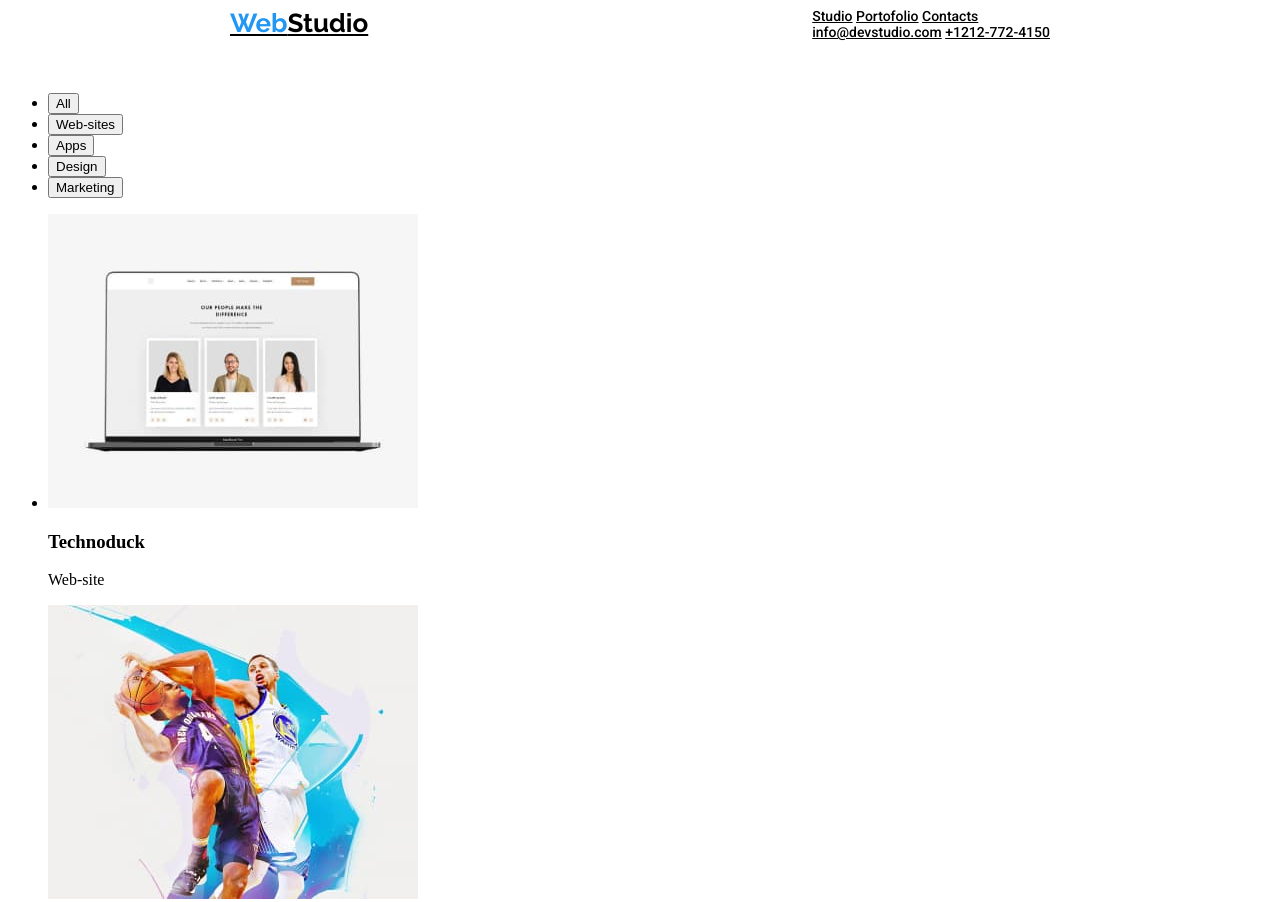
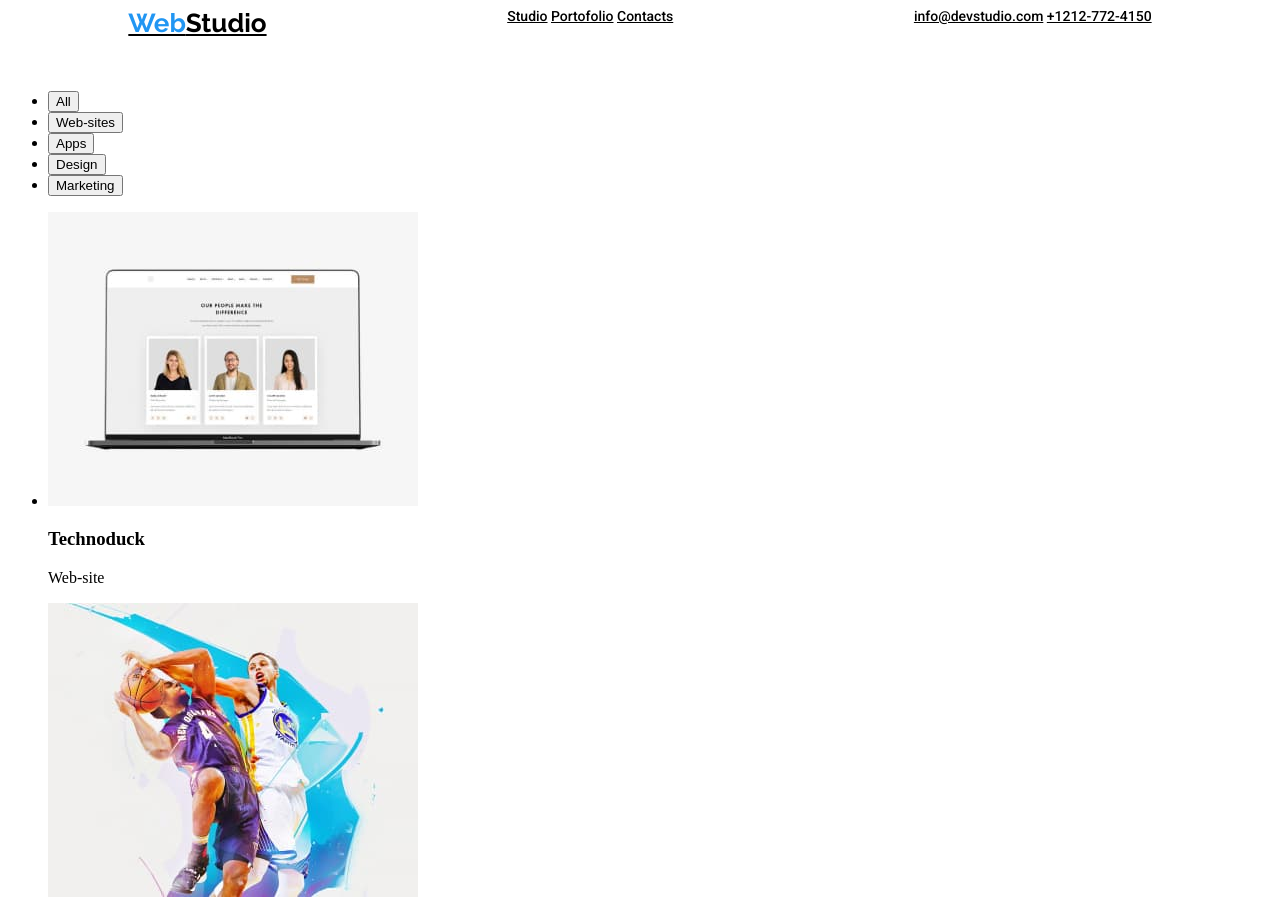
Before and after one commit to Andyoase/goit-markup-hw-02, a plain HTML site: page portofolio.html in a window 1280 px wide. Shown: the top 902 px of the page. Drawn offline with Linux system fonts and the light colour scheme.

Commit message:
Update portofolio

```diff
--- a/portofolio.html
+++ b/portofolio.html
@@ -14,20 +14,20 @@
     <header>
         <!--Navigation bar-->
       <div class="navigation">
-        <div class="top-logo">
-            <div class="logo-text"><a href="/index.html"><span class="text-blue">Web</span><span class="text-Black">Studio</span></a></div>
-        </div>
-     <div class="top-nav">
-        <nav class="nav-bar">
+        <span class="top-logo">
+            <span class="logo-text"><a href="/index.html"><span class="text-blue">Web</span><span class="text-Black">Studio</span></a></span>
+        </span>
+        <span class="top-nav">
+          <nav class="nav-bar">
             <a href="index.html">Studio</a>
             <a href="portofolio.html" class="currentweb">Portofolio</a>
             <a href="contact.html">Contacts</a>
-        </nav>
-        <div class="nav-contact">
+          </nav>
+        </span>
+        <span class="nav-contact">
           <a href="mailto:info@devstudio.com">info@devstudio.com</a>
           <a href="tel:+1212-772-4150">+1212-772-4150</a>
-        </div>
-      </div>
+        </span>
      </div>
     </header>
 <br>
```
